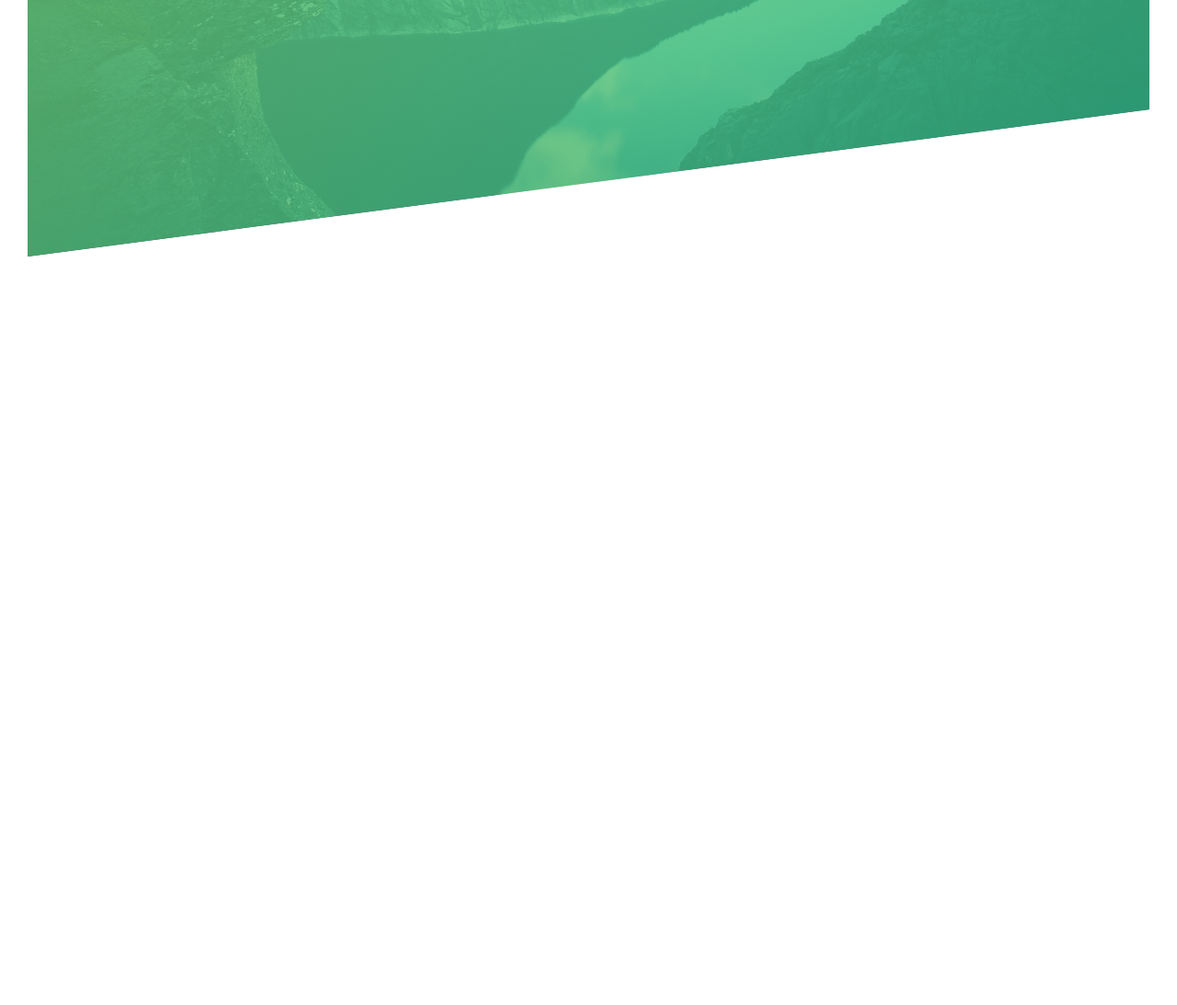
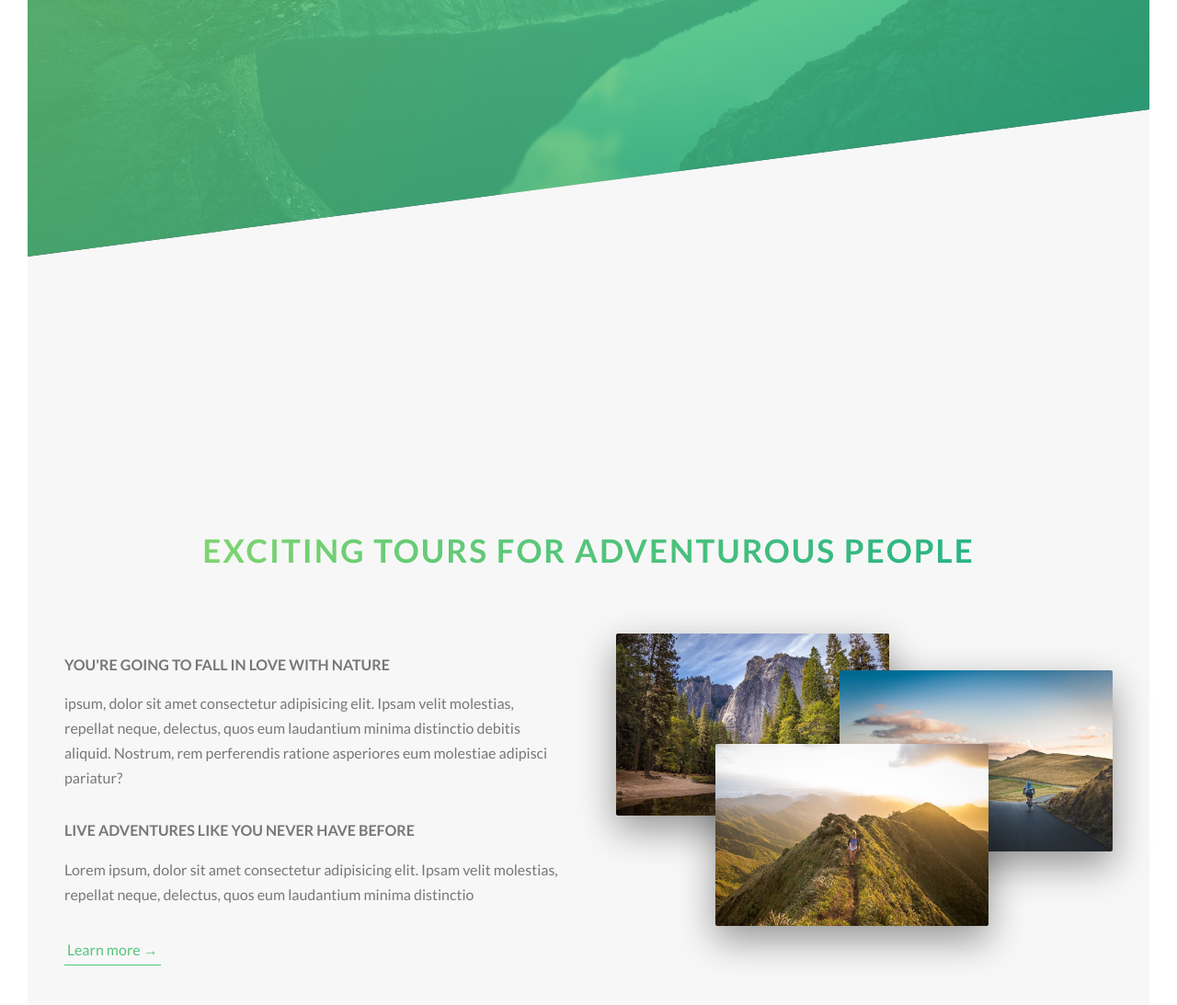
Before and after one commit to HyeeunMok/back-to-the-land, a website: page index.html in a window 1280 px wide. Shown: the part 511-1604 px from the top of the page at 92% size. Before the commit the page ends 820 px from the top, so only its background shows below. Drawn offline with Linux system fonts and the light colour scheme.

Commit message:
added about section

```diff
--- a/index.html
+++ b/index.html
@@ -28,6 +28,59 @@
         <a href="#" class="btn btn--white btn--animated">Discover our tours</a>
       </div>
     </header>
+
+    <main>
+      <section class="section-about">
+        <div class="u-center-text u-margin-bottom-big">
+          <h2 class="heading-secondary">
+            Exciting tours for adventurous people
+          </h2>
+        </div>
+
+        <div class="row">
+          <div class="col-1-of-2">
+            <h3 class="heading-tertiary u-margin-bottom-small">
+              You're going to fall in love with nature
+            </h3>
+            <p class="paragraph">
+              ipsum, dolor sit amet consectetur adipisicing elit. Ipsam velit
+              molestias, repellat neque, delectus, quos eum laudantium minima
+              distinctio debitis aliquid. Nostrum, rem perferendis ratione
+              asperiores eum molestiae adipisci pariatur?
+            </p>
+
+            <h3 class="heading-tertiary u-margin-bottom-small">
+              Live adventures like you never have before
+            </h3>
+            <p class="paragraph">
+              Lorem ipsum, dolor sit amet consectetur adipisicing elit. Ipsam
+              velit molestias, repellat neque, delectus, quos eum laudantium
+              minima distinctio
+            </p>
+            <a href="#" class="btn-text">Learn more &rarr;</a>
+          </div>
+          <div class="col-1-of-2 composition">
+            <div>
+              <img
+                src="img/nat-1-large.jpg"
+                alt="Photo 1"
+                class="composition__photo composition__photo--p1"
+              />
+              <img
+                src="img/nat-2-large.jpg"
+                alt="Photo 2"
+                class="composition__photo composition__photo--p2"
+              />
+              <img
+                src="img/nat-3-large.jpg"
+                alt="Photo 3"
+                class="composition__photo composition__photo--p3"
+              />
+            </div>
+          </div>
+        </div>
+      </section>
+    </main>
 
     <!-- <section class="grid-test">
       <div class="row">
--- a/sass/abstracts/_variables.scss
+++ b/sass/abstracts/_variables.scss
@@ -3,11 +3,26 @@ $color-primary: #55c57a;
 $color-primary-light: #7ed56f;
 $color-primary-dark: #28b485;
 
+$color-secondary-light: #ffb900;
+$color-secondary-dark: #ff7730;
+
+$color-tertiary-light: #2998ff;
+$color-tertiary-dark: #5643fa;
+
+$color-grey-light-1: #f7f7f7;
+$color-grey-light-2: #eee;
+
 $color-grey-dark: #777;
+$color-grey-dark-2: #999;
+$color-grey-dark-3: #333;
+
 $color-white: #fff;
 $color-black: #000;
+
+// FONT
+$default-font-size: 1.6rem;
 
 // GRID
 $grid-width: 114rem;
 $gutter-vertical: 8rem;
-$gutter-horizontal: 2rem;
+$gutter-horizontal: 6rem;
--- a/sass/base/_base.scss
+++ b/sass/base/_base.scss
@@ -10,6 +10,7 @@ html {
   // This defines what 1rem is
   font-size: 62.5%; /* Same as 10px since default is 16px */
 }
+
 body {
   box-sizing: border-box;
 }
--- a/sass/base/_typography.scss
+++ b/sass/base/_typography.scss
@@ -1,7 +1,7 @@
 body {
   font-family: 'Lato', sans-serif;
   font-weight: 400;
-  /* font-size: 16px; */
+  /*font-size: 16px;*/
   line-height: 1.7;
   color: $color-grey-dark;
   padding: 3rem;
@@ -10,7 +10,7 @@ body {
 .heading-primary {
   color: $color-white;
   text-transform: uppercase;
-  /* To prevent from animation shaking */
+
   backface-visibility: hidden;
   margin-bottom: 6rem;
 
@@ -23,15 +23,53 @@ body {
     animation-name: moveInLeft;
     animation-duration: 1s;
     animation-timing-function: ease-out;
-    /* animation-delay: 3s; */
-    /* animation-iteration-count: 3; */
+
+    /*
+      animation-delay: 3s;
+      animation-iteration-count: 3;
+      */
   }
+
   &--sub {
     display: block;
     font-size: 2rem;
     font-weight: 700;
     letter-spacing: 1.75rem;
-
     animation: moveInRight 1s ease-out;
   }
 }
+.heading-secondary {
+  font-size: 3.5rem;
+  text-transform: uppercase;
+  font-weight: 700;
+  margin-top: 20rem;
+  display: inline-block;
+  background-image: linear-gradient(
+    to right,
+    $color-primary-light,
+    $color-primary-dark
+  );
+  -webkit-background-clip: text;
+  color: transparent;
+  letter-spacing: 2px;
+  transition: all 0.2s;
+
+  &:hover {
+    transform: skewY(2deg) skewX(15deg) scale(1.1);
+    text-shadow: 0.5rem 1rem 2rem rgba($color-black, 0.2);
+  }
+}
+
+.heading-tertiary {
+  font-size: $default-font-size;
+  font-weight: 700;
+  text-transform: uppercase;
+}
+
+.paragraph {
+  font-size: $default-font-size;
+
+  &:not(:last-child) {
+    margin-bottom: 3rem;
+  }
+}
--- a/sass/base/_utilities.scss
+++ b/sass/base/_utilities.scss
@@ -0,0 +1,12 @@
+.u-center-text {
+  text-align: center;
+}
+.u-margin-bottom-big {
+  margin-bottom: 8rem;
+}
+.u-margin-bottom-medium {
+  margin-bottom: 4rem;
+}
+.u-margin-bottom-small {
+  margin-bottom: 1.5rem;
+}
--- a/sass/components/_button.scss
+++ b/sass/components/_button.scss
@@ -8,7 +8,7 @@
     border-radius: 10rem;
     transition: all 0.2s;
     position: relative;
-    font-size: 1.6rem;
+    font-size: $default-font-size;
   }
   &:hover {
     transform: translateY(-0.3rem);
@@ -48,3 +48,28 @@
     animation-fill-mode: backwards;
   }
 }
+
+.btn-text {
+  &:link,
+  &:visited {
+    font-size: $default-font-size;
+    color: $color-primary;
+    display: inline-block;
+    text-decoration: none;
+    border-bottom: 1px solid $color-primary;
+    padding: 3px;
+    transition: all 0.2s;
+  }
+
+  &:hover {
+    background-color: $color-primary;
+    color: $color-white;
+    box-shadow: 0 1rem 2rem rgba($color-black, 0.15);
+    transform: translateY(-2px);
+  }
+
+  &:active {
+    box-shadow: 0 0.5rem 1rem rgba($color-black, 0.15);
+    transform: translateY(0);
+  }
+}
--- /dev/null
+++ b/sass/components/_composition.scss
@@ -0,0 +1,36 @@
+.composition {
+  position: relative;
+
+  &__photo {
+    width: 55%;
+    box-shadow: 0 1.5rem 4rem rgba($color-black, 0.4);
+    border-radius: 2px;
+    position: absolute;
+    z-index: 10;
+    transition: all 0.2s;
+    outline-offset: 2rem;
+
+    &--p1 {
+      left: 0;
+      top: -2rem;
+    }
+
+    &--p2 {
+      right: 0;
+      top: 2rem;
+    }
+
+    &--p3 {
+      left: 20%;
+      top: 10rem;
+    }
+    &:hover {
+      outline: 1.5rem solid $color-primary;
+      transform: scale(1.05) translateY(-0.5rem);
+      box-shadow: 0 2.5rem 4rem rgba($color-black, 0.5);
+    }
+  }
+  &:hover &__photo:not(:hover) {
+    transform: scale(0.95);
+  }
+}
--- a/sass/layout/_grid.scss
+++ b/sass/layout/_grid.scss
@@ -1,6 +1,5 @@
 .row {
   max-width: $grid-width;
-  background-color: #eee;
   margin: 0 auto;
 
   &:not(:last-child) {
@@ -9,7 +8,6 @@
   @include clearfix;
 
   [class^='col-'] {
-    background-color: orangered;
     float: left;
 
     &:not(:last-child) {
--- a/sass/layout/_header.scss
+++ b/sass/layout/_header.scss
@@ -9,6 +9,7 @@
   background-size: cover;
   background-position: top;
   position: relative;
+  -webkit-clip-path: polygon(0 0, 100% 0, 100% 75vh, 0 100%);
   clip-path: polygon(0 0, 100% 0, 100% 75vh, 0 100%);
 
   &__logo-box {
@@ -16,6 +17,7 @@
     top: 4rem;
     left: 4rem;
   }
+
   &__logo {
     height: 3.5rem;
   }
--- a/sass/main.scss
+++ b/sass/main.scss
@@ -8,6 +8,7 @@
 @import 'base/utilities';
 
 @import 'components/button';
+@import 'components/composition';
 
 @import 'layout/grid';
 @import 'layout/header';
--- a/sass/pages/_home.scss
+++ b/sass/pages/_home.scss
@@ -0,0 +1,5 @@
+.section-about {
+  background-color: $color-grey-light-1;
+  padding: 25rem 0;
+  margin-top: -20vh;
+}
```
Also changed, not shown: css/style.css.
